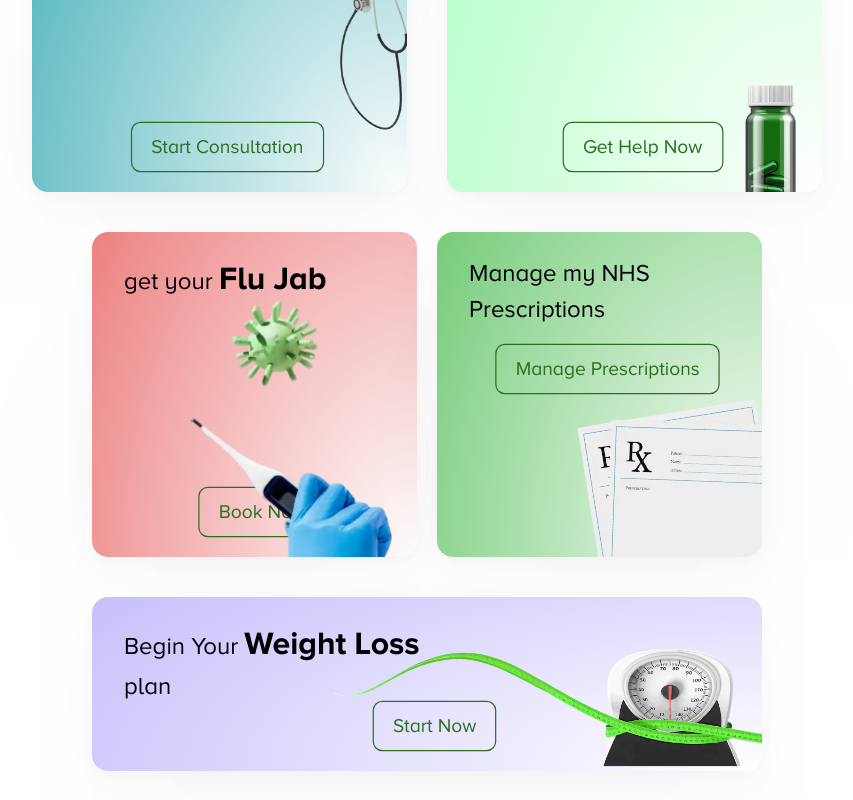
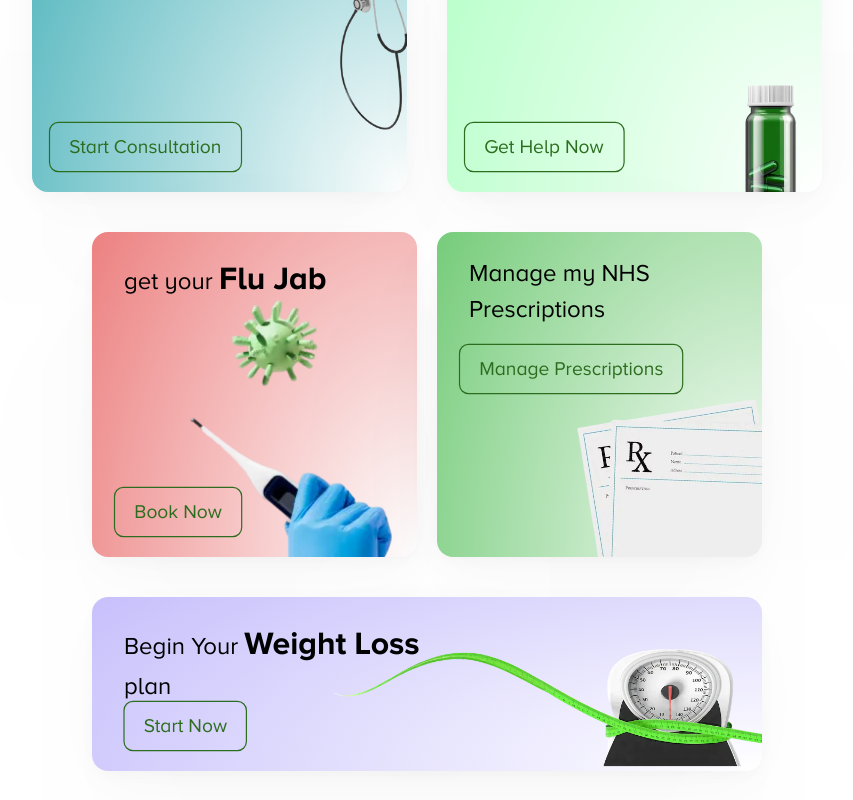
Before and after one commit to dhyeyRathi/paydens, a Next.js app: page / in a window 1280 px wide. Shown: the part 1220-2020 px from the top of the page, without its empty margins (213-1066 px from the left). Built offline with nearby package versions, Linux system fonts and the light colour scheme.

Commit message:
refactor: apply Button className to container element and update related component usages

```diff
--- a/app/joinourteam/components/JobsCarousel.tsx
+++ b/app/joinourteam/components/JobsCarousel.tsx
@@ -191,7 +191,7 @@ const JobsCarousel = () => {
                 })}
 
             </div>
-            <ButtonVar2 className='!self-center my-4  mt-8'>Load More</ButtonVar2>
+            <ButtonVar2 className='!justify-center my-4  mt-8'>Load More</ButtonVar2>
         </section>
     )
 }
--- a/components/Homepage/Features.tsx
+++ b/components/Homepage/Features.tsx
@@ -51,7 +51,7 @@ const Features = () => {
 
                     <div className={`${styles.weightLoss} paydens-shadow`}>
                         <h1>Begin Your <em>Weight Loss</em> <br /> plan</h1>
-                        <ButtonVar2 className='scale-120 ml-4'>Start Now</ButtonVar2>
+                        <ButtonVar2 className='scale-120 ml-15'>Start Now</ButtonVar2>
                         <Image src={meter} alt='icons' className='absolute scale-70 bottom-[-15%] right-[-20%]' />
                     </div>
                 </div>
--- a/components/ui/Button.tsx
+++ b/components/ui/Button.tsx
@@ -7,6 +7,7 @@ interface ButtonProps {
     className?: string
     onClick?: () => void
     type?: any
+
 }
 
 interface arrButtonProps {
@@ -34,12 +35,12 @@ const ButtonVar2 = ({
 
     return (
         <div
-            className="relative flex w-full items-center justify-center"
+            className={`relative flex w-full items-center ${className}`}
         >
             <button
                 type="button"
-                className={`paydence-shadow relative text-button-hover font-[400] border-1 border-button-hover rounded-lg py-2 px-4 self-center
-                    hover:bg-button-hover hover:text-white hover:border-button-hover transition-all duration-300 ease-in-out ${className}`}
+                className={`paydence-shadow relative text-button-hover font-[400] border-1 border-button-hover rounded-lg py-2 px-4
+                    hover:bg-button-hover hover:text-white hover:border-button-hover transition-all duration-300 ease-in-out `}
                 onClick={onClick}
             >
                 {children}
```
